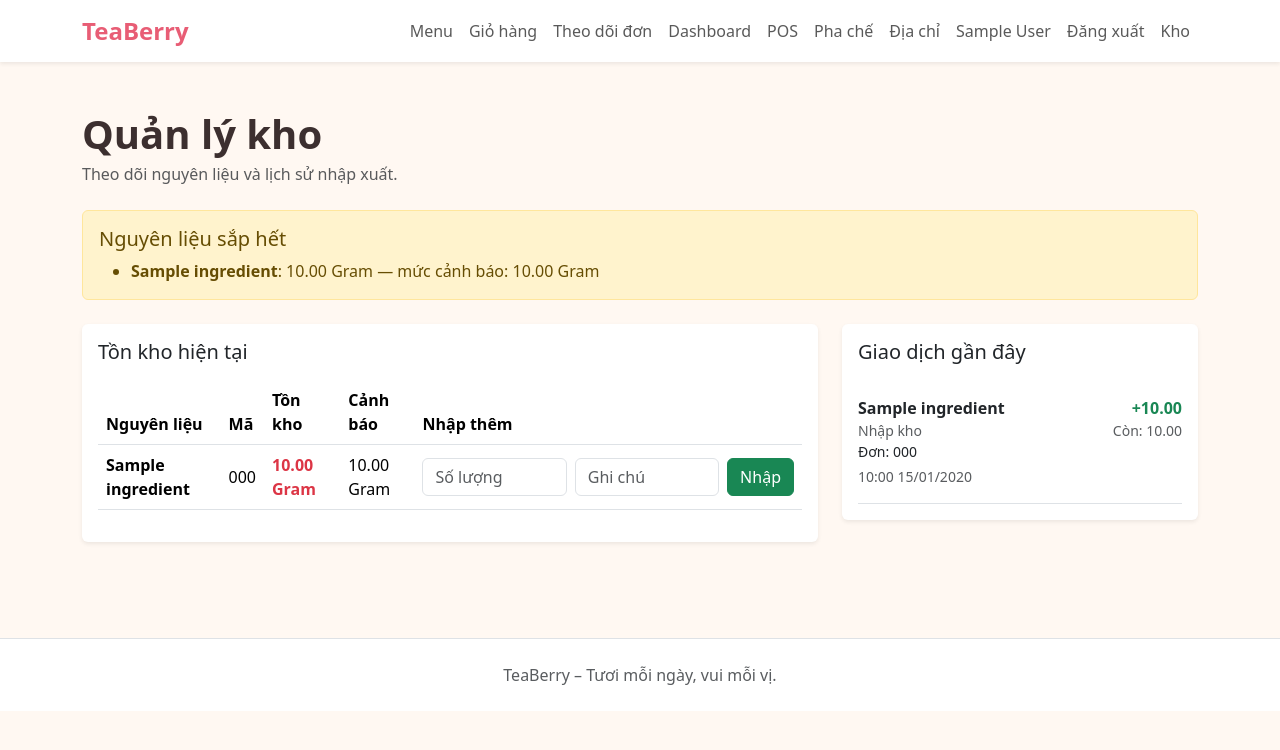
After one commit to quangnv7304/TeaBerry, a Django app: page /inventory/ in a window 1280 px wide. The commit adds this page. Shown: the top 750 px of the page. Run offline with Django 5.2, Linux system fonts and the light colour scheme; a user stored in the database is signed in; tables that the repository leaves empty hold one stand-in row (values such as "Sample post").

Commit message:
feat: add inventory dashboard and stock imports

```diff
--- a/apps/inventory/models.py
+++ b/apps/inventory/models.py
@@ -20,6 +20,10 @@ class Ingredient(models.Model):
     is_active = models.BooleanField(default=True)
     created_at = models.DateTimeField(auto_now_add=True)
     updated_at = models.DateTimeField(auto_now=True)
+
+    @property
+    def is_low_stock(self) -> bool:
+        return self.current_stock <= self.minimum_stock
 
     class Meta:
         ordering = ("name",)
--- /dev/null
+++ b/apps/inventory/urls.py
@@ -0,0 +1,18 @@
+from django.urls import path
+
+from . import views
+
+app_name = "inventory"
+
+urlpatterns = [
+    path(
+        "",
+        views.inventory_dashboard_view,
+        name="dashboard",
+    ),
+    path(
+        "ingredients/<int:ingredient_id>/import/",
+        views.import_stock_view,
+        name="import-stock",
+    ),
+]
--- a/apps/inventory/views.py
+++ b/apps/inventory/views.py
@@ -1,3 +1,110 @@
-from django.shortcuts import render
+from django.contrib import messages
+from django.contrib.auth.decorators import login_required
+from django.core.exceptions import PermissionDenied
+from django.db.models import F
+from django.http import HttpRequest, HttpResponse
+from django.shortcuts import get_object_or_404, redirect, render
+from django.views.decorators.http import require_POST
 
-# Create your views here.
+from apps.accounts.models import UserRole
+
+from .forms import ImportStockForm
+from .models import Ingredient, InventoryTransaction
+from .services import InventoryError, import_stock
+
+
+INVENTORY_ROLES = {
+    UserRole.MANAGER,
+    UserRole.ADMIN,
+}
+
+
+def ensure_inventory_access(user) -> None:
+    if user.is_superuser:
+        return
+
+    if user.role not in INVENTORY_ROLES:
+        raise PermissionDenied(
+            "Bạn không có quyền quản lý kho."
+        )
+
+
+@login_required
+def inventory_dashboard_view(
+    request: HttpRequest,
+) -> HttpResponse:
+    ensure_inventory_access(request.user)
+
+    ingredients = (
+        Ingredient.objects
+        .filter(is_active=True)
+        .order_by("name")
+    )
+
+    low_stock_ingredients = ingredients.filter(
+        current_stock__lte=F("minimum_stock"),
+    )
+
+    recent_transactions = (
+        InventoryTransaction.objects
+        .select_related(
+            "ingredient",
+            "order",
+            "created_by",
+        )
+        .order_by("-created_at")[:30]
+    )
+
+    return render(
+        request,
+        "inventory/dashboard.html",
+        {
+            "ingredients": ingredients,
+            "low_stock_ingredients": low_stock_ingredients,
+            "recent_transactions": recent_transactions,
+        },
+    )
+
+
+@login_required
+@require_POST
+def import_stock_view(
+    request: HttpRequest,
+    ingredient_id: int,
+) -> HttpResponse:
+    ensure_inventory_access(request.user)
+
+    ingredient = get_object_or_404(
+        Ingredient,
+        pk=ingredient_id,
+        is_active=True,
+    )
+
+    form = ImportStockForm(request.POST)
+
+    if not form.is_valid():
+        messages.error(
+            request,
+            "Dữ liệu nhập kho không hợp lệ.",
+        )
+        return redirect("inventory:dashboard")
+
+    try:
+        import_stock(
+            ingredient_id=ingredient.id,
+            quantity=form.cleaned_data["quantity"],
+            actor=request.user,
+            note=form.cleaned_data["note"],
+        )
+    except InventoryError as exc:
+        messages.error(
+            request,
+            str(exc),
+        )
+    else:
+        messages.success(
+            request,
+            f"Đã nhập kho {ingredient.name}.",
+        )
+
+    return redirect("inventory:dashboard")
--- a/config/urls.py
+++ b/config/urls.py
@@ -48,6 +48,10 @@ urlpatterns = [
     "kitchen/",
     include("apps.kitchen.urls"),
 ),
+    path(
+    "inventory/",
+    include("apps.inventory.urls"),
+),
 ]
 
 if settings.DEBUG:
--- a/templates/base.html
+++ b/templates/base.html
@@ -161,6 +161,18 @@
                             </a>
                         </li>
                     {% endif %}
+                    {% if user.is_authenticated %}
+    {% if user.is_superuser or user.role == "MANAGER" or user.role == "ADMIN" %}
+        <li class="nav-item">
+            <a
+                class="nav-link"
+                href="{% url 'inventory:dashboard' %}"
+            >
+                Kho
+            </a>
+        </li>
+    {% endif %}
+{% endif %}
                 </ul>
             </div>
         </div>
--- /dev/null
+++ b/templates/inventory/dashboard.html
@@ -0,0 +1,201 @@
+{% extends "base.html" %}
+
+{% block title %}
+    Quản lý kho – TeaBerry
+{% endblock %}
+
+{% block content %}
+<section class="container py-5">
+    <div class="mb-4">
+        <h1 class="fw-bold mb-1">
+            Quản lý kho
+        </h1>
+
+        <p class="text-muted mb-0">
+            Theo dõi nguyên liệu và lịch sử nhập xuất.
+        </p>
+    </div>
+
+    {% if low_stock_ingredients %}
+        <div class="alert alert-warning mb-4">
+            <h2 class="h5">
+                Nguyên liệu sắp hết
+            </h2>
+
+            <ul class="mb-0">
+                {% for ingredient in low_stock_ingredients %}
+                    <li>
+                        <strong>{{ ingredient.name }}</strong>:
+                        {{ ingredient.current_stock }}
+                        {{ ingredient.get_unit_display }}
+
+                        — mức cảnh báo:
+                        {{ ingredient.minimum_stock }}
+                        {{ ingredient.get_unit_display }}
+                    </li>
+                {% endfor %}
+            </ul>
+        </div>
+    {% endif %}
+
+    <div class="row g-4">
+        <div class="col-12 col-xl-8">
+            <div class="card border-0 shadow-sm">
+                <div class="card-body">
+                    <h2 class="h5 mb-3">
+                        Tồn kho hiện tại
+                    </h2>
+
+                    <div class="table-responsive">
+                        <table class="table align-middle">
+                            <thead>
+                                <tr>
+                                    <th>Nguyên liệu</th>
+                                    <th>Mã</th>
+                                    <th>Tồn kho</th>
+                                    <th>Cảnh báo</th>
+                                    <th>Nhập thêm</th>
+                                </tr>
+                            </thead>
+
+                            <tbody>
+                                {% for ingredient in ingredients %}
+                                    <tr>
+                                        <td>
+                                            <strong>
+                                                {{ ingredient.name }}
+                                            </strong>
+                                        </td>
+
+                                        <td>
+                                            {{ ingredient.code }}
+                                        </td>
+
+                                        <td>
+                                            {% if ingredient.current_stock <= ingredient.minimum_stock %}
+                                                <span class="text-danger fw-bold">
+                                                    {{ ingredient.current_stock }}
+                                                    {{ ingredient.get_unit_display }}
+                                                </span>
+                                            {% else %}
+                                                <span class="fw-bold">
+                                                    {{ ingredient.current_stock }}
+                                                    {{ ingredient.get_unit_display }}
+                                                </span>
+                                            {% endif %}
+                                        </td>
+
+                                        <td>
+                                            {{ ingredient.minimum_stock }}
+                                            {{ ingredient.get_unit_display }}
+                                        </td>
+
+                                        <td style="min-width: 260px;">
+                                            <form
+                                                method="post"
+                                                action="{% url 'inventory:import-stock' ingredient.id %}"
+                                                class="d-flex gap-2"
+                                            >
+                                                {% csrf_token %}
+
+                                                <input
+                                                    type="number"
+                                                    name="quantity"
+                                                    min="0.01"
+                                                    step="0.01"
+                                                    class="form-control"
+                                                    placeholder="Số lượng"
+                                                    required
+                                                >
+
+                                                <input
+                                                    type="text"
+                                                    name="note"
+                                                    maxlength="255"
+                                                    class="form-control"
+                                                    placeholder="Ghi chú"
+                                                >
+
+                                                <button
+                                                    type="submit"
+                                                    class="btn btn-success"
+                                                >
+                                                    Nhập
+                                                </button>
+                                            </form>
+                                        </td>
+                                    </tr>
+                                {% empty %}
+                                    <tr>
+                                        <td colspan="5">
+                                            Chưa có nguyên liệu.
+                                        </td>
+                                    </tr>
+                                {% endfor %}
+                            </tbody>
+                        </table>
+                    </div>
+                </div>
+            </div>
+        </div>
+
+        <div class="col-12 col-xl-4">
+            <aside class="card border-0 shadow-sm">
+                <div class="card-body">
+                    <h2 class="h5 mb-3">
+                        Giao dịch gần đây
+                    </h2>
+
+                    {% for transaction in recent_transactions %}
+                        <article class="border-bottom py-3">
+                            <div class="d-flex justify-content-between gap-3">
+                                <div>
+                                    <strong>
+                                        {{ transaction.ingredient.name }}
+                                    </strong>
+
+                                    <div class="small text-muted">
+                                        {{ transaction.get_transaction_type_display }}
+                                    </div>
+
+                                    {% if transaction.order %}
+                                        <div class="small">
+                                            Đơn:
+                                            {{ transaction.order.order_code }}
+                                        </div>
+                                    {% endif %}
+                                </div>
+
+                                <div class="text-end">
+                                    {% if transaction.quantity > 0 %}
+                                        <strong class="text-success">
+                                            +{{ transaction.quantity }}
+                                        </strong>
+                                    {% else %}
+                                        <strong class="text-danger">
+                                            {{ transaction.quantity }}
+                                        </strong>
+                                    {% endif %}
+
+                                    <div class="small text-muted">
+                                        Còn:
+                                        {{ transaction.balance_after }}
+                                    </div>
+                                </div>
+                            </div>
+
+                            <div class="small text-muted mt-1">
+                                {{ transaction.created_at|date:"H:i d/m/Y" }}
+                            </div>
+                        </article>
+                    {% empty %}
+                        <p class="text-muted mb-0">
+                            Chưa có giao dịch kho.
+                        </p>
+                    {% endfor %}
+                </div>
+            </aside>
+        </div>
+    </div>
+</section>
+{% endblock %}
```
Also changed, not shown: apps/inventory/forms.py (added, +29 -0 lines), tests/test_inventory.py (added, +89 -0 lines).
